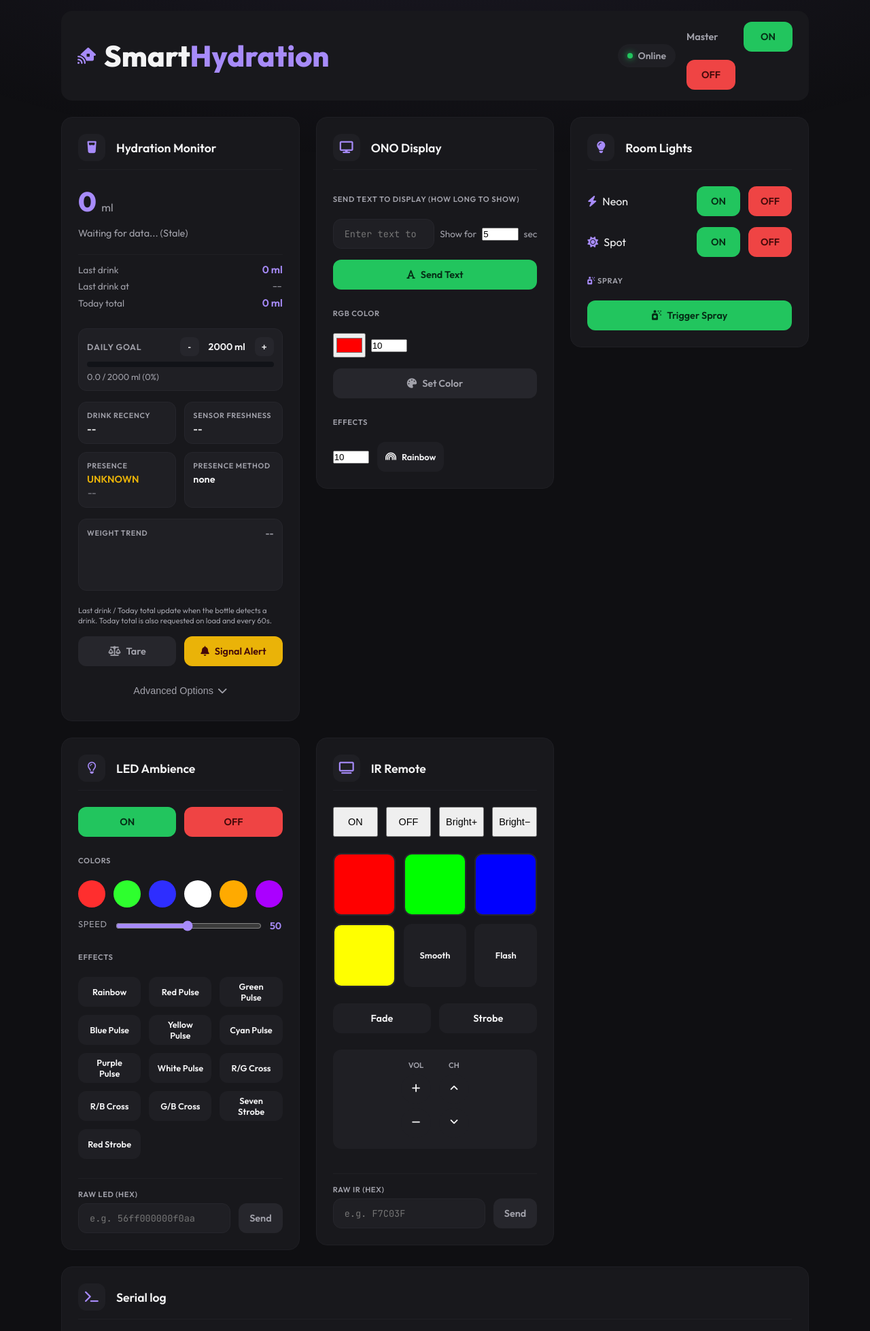
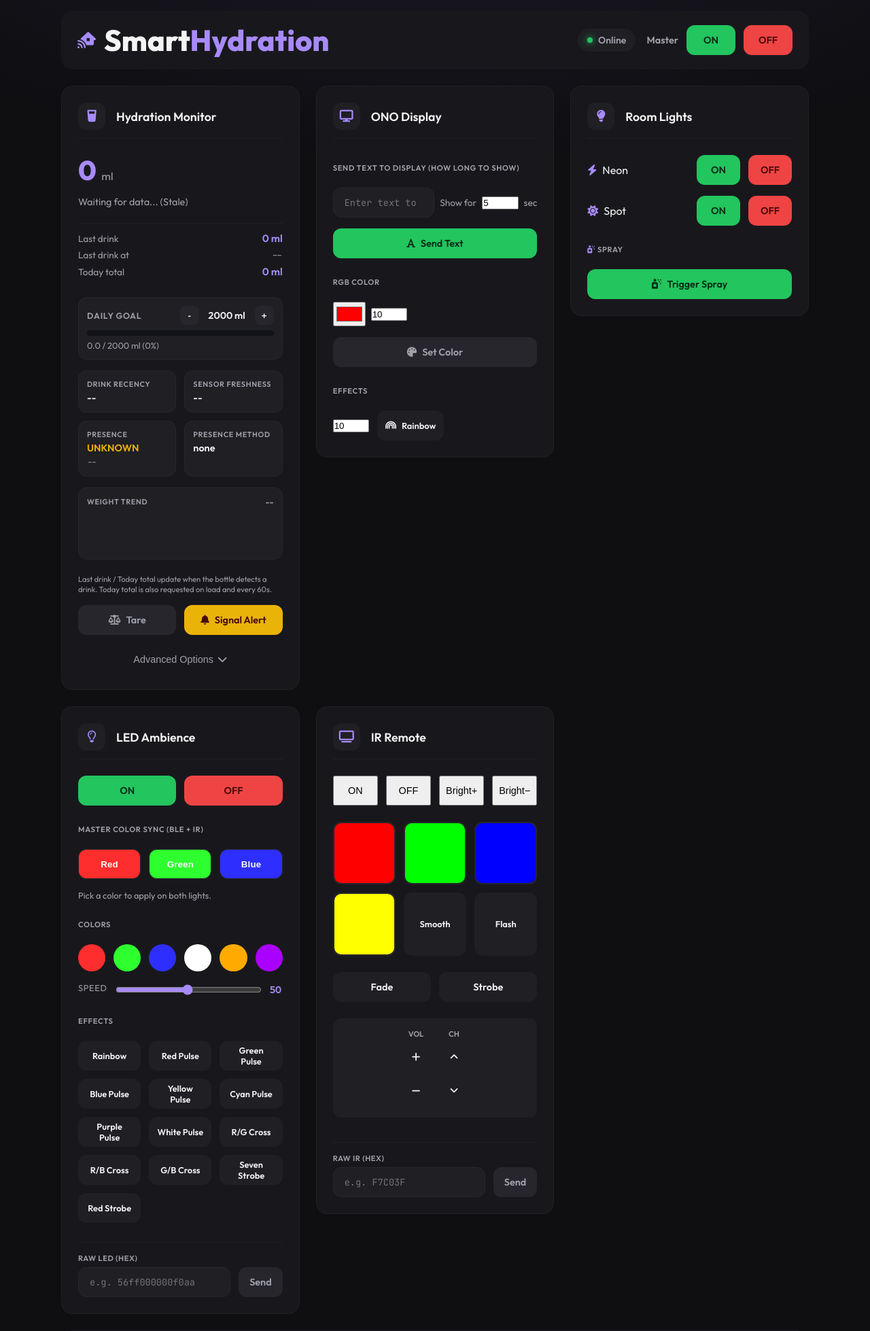
Before and after one commit to mithunbabbira/SmartHydrationSystem, a Flask app: page / in a window 1280 px wide. Shown: the top 1958 px of the page at 68% size. Run offline with Flask 3, Linux system fonts and the light colour scheme; data that the repository does not hold is empty.

Commit message:
feat(dashboard): align header and add BLE+IR master color sync

```diff
--- a/house_automation/pi_controller/static/app.js
+++ b/house_automation/pi_controller/static/app.js
@@ -26,6 +26,54 @@
 
 function sendColor(val) {
     apiCall('/api/led/cmd', { cmd: 'rgb', val: val });
+}
+
+const MASTER_COLOR_MAP = {
+    red: { ledRgb: 1, irCode: 'F720DF', label: 'Red' },
+    green: { ledRgb: 2, irCode: 'F7A05F', label: 'Green' },
+    blue: { ledRgb: 3, irCode: 'F7609F', label: 'Blue' }
+};
+
+function sendMasterColor(colorKey) {
+    const color = MASTER_COLOR_MAP[colorKey];
+    const statusEl = document.getElementById('master-color-status');
+    if (!color) return;
+
+    if (statusEl) {
+        statusEl.textContent = 'Applying ' + color.label + '...';
+        statusEl.className = 'sync-status pending';
+    }
+
+    const reqs = [
+        fetch('/api/led/cmd', {
+            method: 'POST',
+            headers: { 'Content-Type': 'application/json' },
+            body: JSON.stringify({ cmd: 'rgb', val: color.ledRgb })
+        }),
+        fetch('/api/ir/send', {
+            method: 'POST',
+            headers: { 'Content-Type': 'application/json' },
+            body: JSON.stringify({ code: color.irCode })
+        })
+    ];
+
+    Promise.all(reqs)
+        .then(function (responses) {
+            const allOk = responses.every(function (r) { return r.ok; });
+            if (statusEl) {
+                statusEl.textContent = allOk
+                    ? ('Synced ' + color.label + ' on BLE + IR')
+                    : ('Partial sync for ' + color.label + '. Check IR/BLE availability.');
+                statusEl.className = 'sync-status ' + (allOk ? 'success' : 'warn');
+            }
+        })
+        .catch(function (err) {
+            console.error('Master color sync failed:', err);
+            if (statusEl) {
+                statusEl.textContent = 'Sync failed. Check controller connection.';
+                statusEl.className = 'sync-status error';
+            }
+        });
 }
 
 /** LED effect/mode (Rainbow, Red Pulse, etc.) – sends mode + speed, not rgb. */
--- a/house_automation/pi_controller/static/index.html
+++ b/house_automation/pi_controller/static/index.html
@@ -5,7 +5,7 @@
     <meta charset="UTF-8">
     <meta name="viewport" content="width=device-width, initial-scale=1.0">
     <title>Smart Home Control</title>
-    <link rel="stylesheet" href="style.css?v=11">
+    <link rel="stylesheet" href="style.css?v=12">
     <link href="https://fonts.googleapis.com/css2?family=Outfit:wght@300;400;600;800&display=swap" rel="stylesheet">
     <link href="https://fonts.googleapis.com/css2?family=JetBrains+Mono:wght@400;500&display=swap" rel="stylesheet">
     <!-- Font Awesome -->
@@ -26,7 +26,7 @@
                 <div class="status-pill online">
                     <span class="dot"></span> Online
                 </div>
-                <div class="power-toggle master-buttons">
+                <div class="master-buttons">
                     <span class="master-label">Master</span>
                     <button type="button" onclick="masterOn()" class="btn-glass success">ON</button>
                     <button type="button" onclick="masterOff()" class="btn-glass danger">OFF</button>
@@ -210,6 +210,13 @@
                         <button type="button" onclick="sendLED('on')" class="btn-glass success large">ON</button>
                         <button type="button" onclick="sendLED('off')" class="btn-glass danger large">OFF</button>
                     </div>
+                    <div class="section-label">Master Color Sync (BLE + IR)</div>
+                    <div class="sync-color-grid">
+                        <button type="button" onclick="sendMasterColor('red')" class="sync-color-btn" style="--clr:#ff2e2e">Red</button>
+                        <button type="button" onclick="sendMasterColor('green')" class="sync-color-btn" style="--clr:#2eff2e">Green</button>
+                        <button type="button" onclick="sendMasterColor('blue')" class="sync-color-btn" style="--clr:#2e2eff">Blue</button>
+                    </div>
+                    <div id="master-color-status" class="sync-status" aria-live="polite">Pick a color to apply on both lights.</div>
                     <div class="section-label">Colors</div>
                             <div class="color-grid">
                         <button type="button" class="color-btn" style="--clr:#ff2e2e" onclick="sendColor(1)" aria-label="Red"></button>
@@ -309,7 +316,7 @@
             </div>
         </main>
     </div>
-    <script src="app.js?v=5"></script>
+    <script src="app.js?v=6"></script>
 </body>
 
 </html>
--- a/house_automation/pi_controller/static/style.css
+++ b/house_automation/pi_controller/static/style.css
@@ -110,7 +110,8 @@
 }
 
 .master-buttons {
-    display: flex;
+    display: grid;
+    grid-template-columns: auto auto auto;
     align-items: center;
     gap: var(--space-sm);
 }
@@ -118,11 +119,13 @@
     font-weight: 600;
     font-size: 0.9rem;
     color: var(--text-muted);
+    white-space: nowrap;
 }
 .master-buttons .btn-glass {
     min-height: var(--touch);
     min-width: 72px;
     padding: 0 var(--space-md);
+    flex: none;
 }
 
 /* Dashboard grid – equal columns, responsive */
@@ -508,6 +511,45 @@
     grid-template-columns: repeat(6, 1fr);
     gap: var(--space-sm);
 }
+.sync-color-grid {
+    display: grid;
+    grid-template-columns: repeat(3, 1fr);
+    gap: var(--space-sm);
+}
+.sync-color-btn {
+    min-height: var(--touch);
+    border: 1px solid var(--surface-3);
+    border-radius: var(--radius);
+    background: var(--clr);
+    color: #f8fafc;
+    font-weight: 700;
+    letter-spacing: 0.01em;
+    cursor: pointer;
+    transition: transform 0.12s ease, filter 0.2s ease;
+}
+.sync-color-btn:hover {
+    filter: brightness(1.08);
+}
+.sync-color-btn:active {
+    transform: scale(0.98);
+}
+.sync-status {
+    font-size: 0.8rem;
+    color: var(--text-muted);
+    min-height: 1.2em;
+}
+.sync-status.pending {
+    color: var(--warning);
+}
+.sync-status.success {
+    color: var(--success);
+}
+.sync-status.warn {
+    color: var(--warning);
+}
+.sync-status.error {
+    color: var(--danger);
+}
 .color-btn {
     aspect-ratio: 1;
     min-width: 36px;
@@ -709,10 +751,8 @@
         align-items: stretch;
     }
     .master-buttons {
-        justify-content: stretch;
-    }
-    .master-buttons .btn-glass {
-        flex: 1;
+        grid-template-columns: auto 1fr 1fr;
+        width: 100%;
     }
     .dashboard-grid {
         grid-template-columns: 1fr;
@@ -723,6 +763,9 @@
     }
     .color-grid {
         grid-template-columns: repeat(6, 1fr);
+    }
+    .sync-color-grid {
+        grid-template-columns: repeat(3, 1fr);
     }
     .color-btn {
         min-width: 40px;
```
